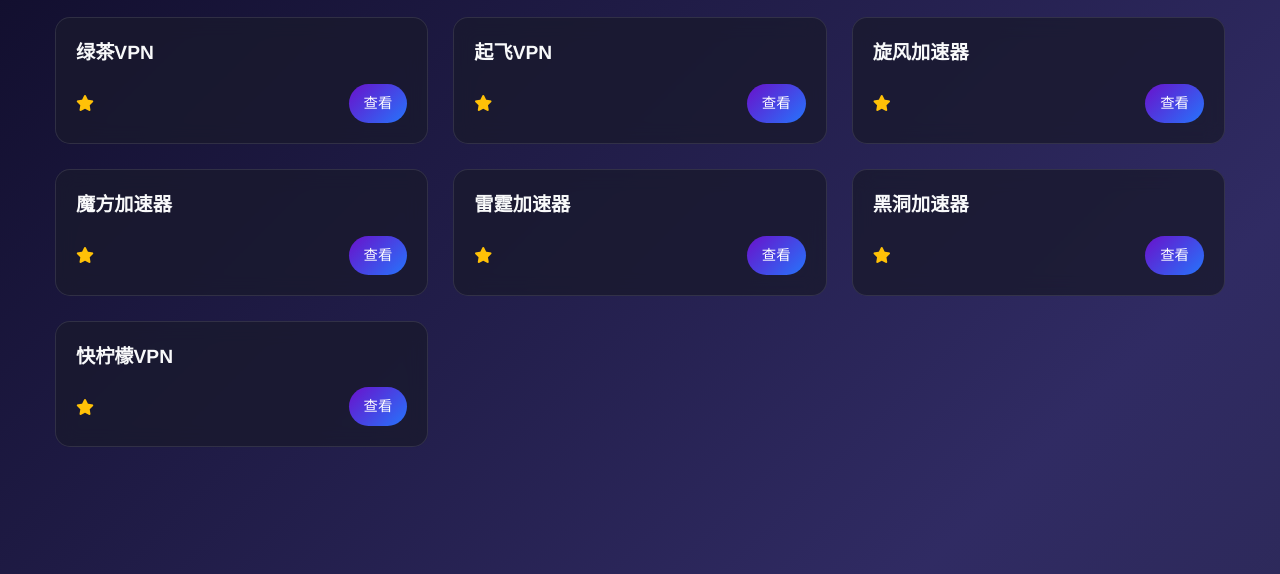
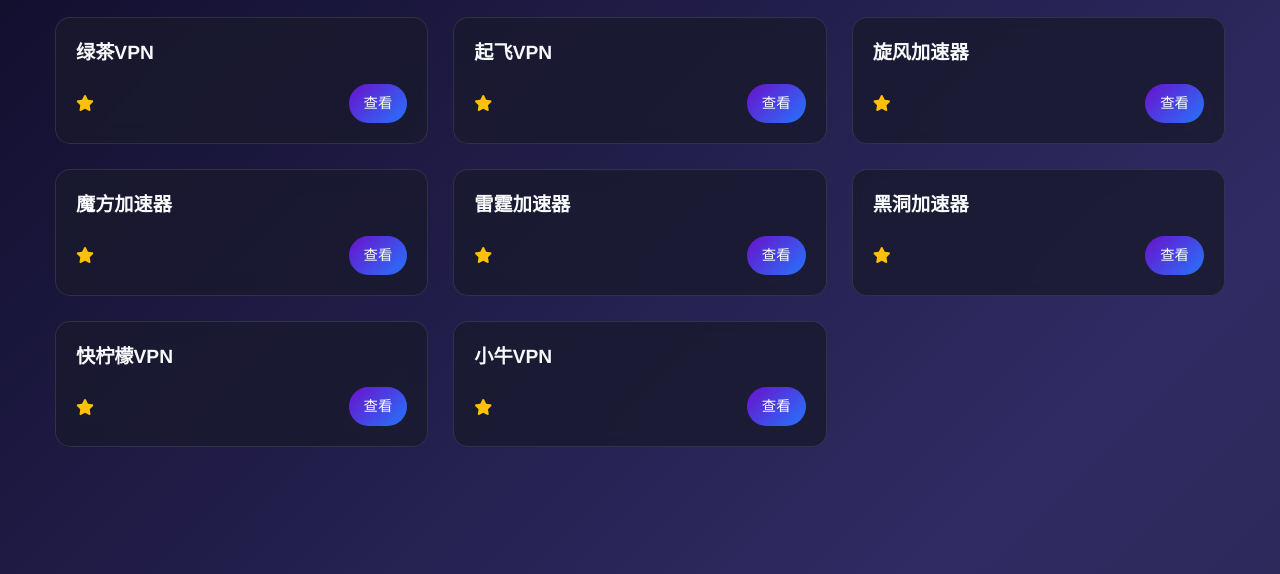
Before and after one commit to huixiao666/pk112, a plain HTML site: page index.html in a window 1280 px wide. Shown: the part 179-753 px from the top of the page. Drawn offline with Linux system fonts and the light colour scheme.

Commit message:
Update index.html

```diff
--- a/index.html
+++ b/index.html
@@ -899,6 +899,20 @@
                     </div>
                 </div>
 
+                <div class="card">
+                    <div class="card-content">
+                        <h3 class="card-title">小牛VPN</h3>
+                        <p class="card-desc"></p>
+                        <div class="card-footer">
+                            <div class="card-rating">
+                                <i class="fas fa-star"></i>
+
+                            </div>
+                            <a href="https://huixiao666.github.io/pk11217/" class="card-button">查看</a>
+                        </div>
+                    </div>
+                </div>
+
 
         </div>
         </section>
```
